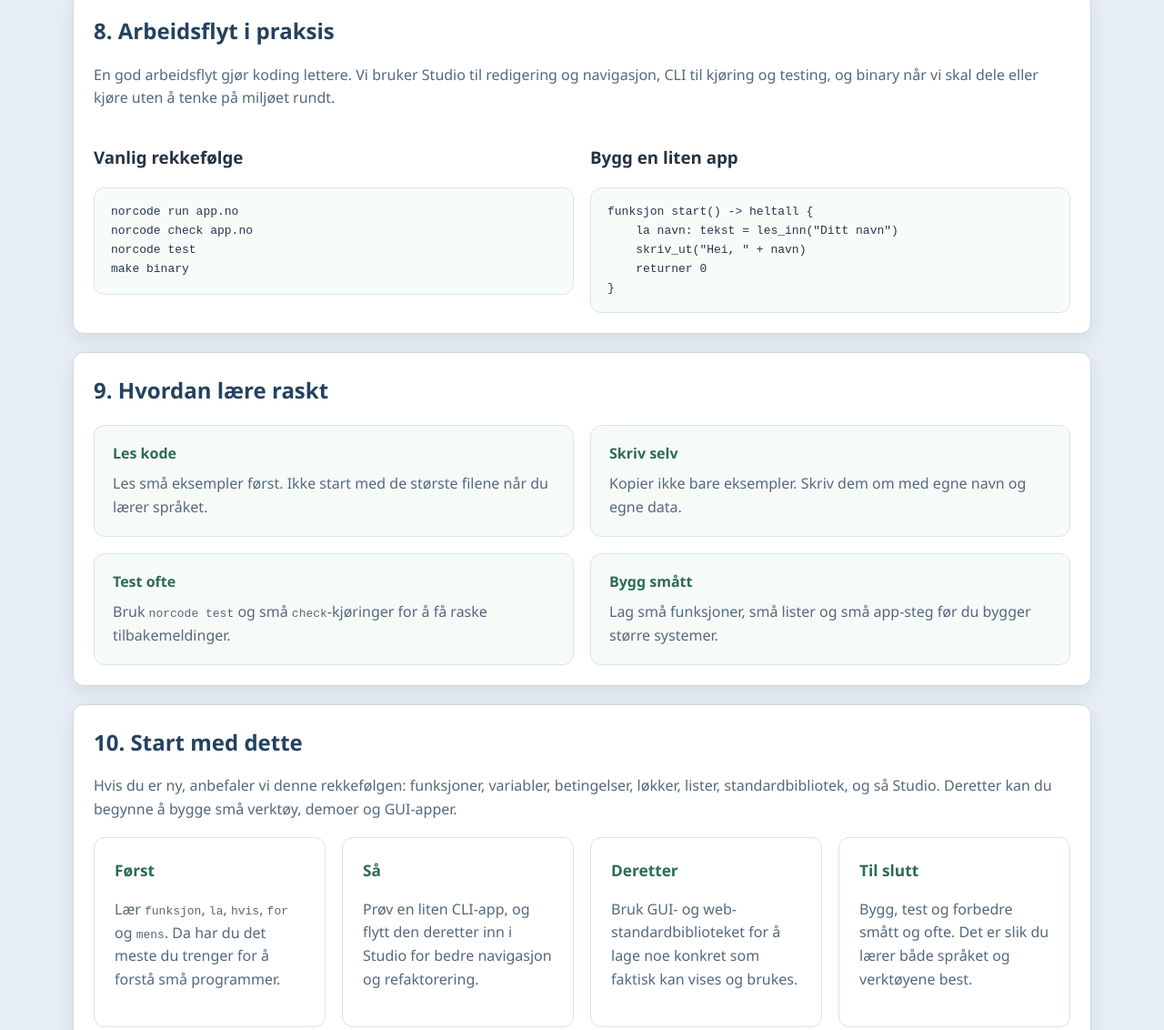
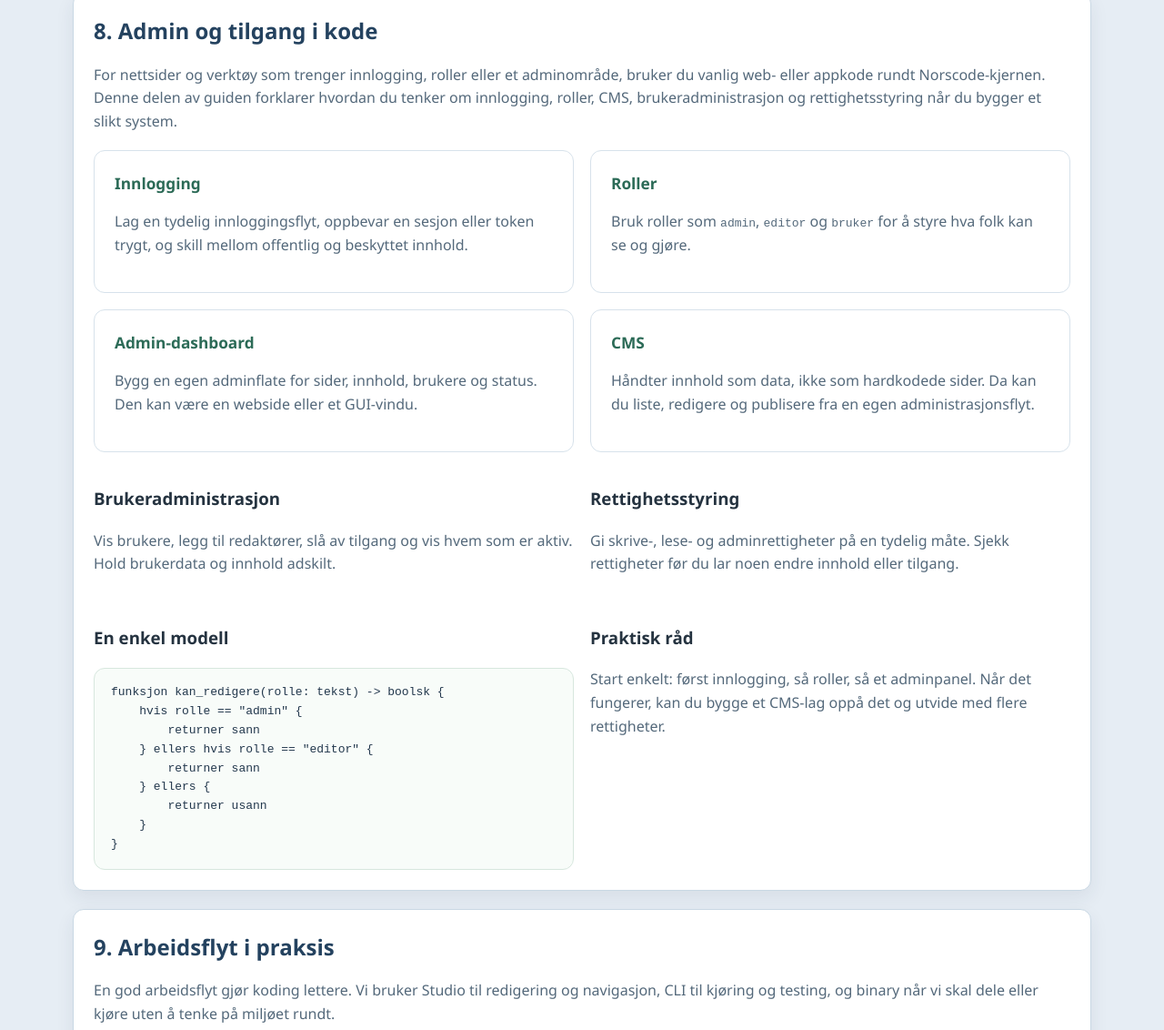
Before and after one commit to rfwwp8k542-maker/Norscode-language, a plain HTML site: page docs/support.html in a window 1280 px wide. Shown: the part 4140-5272 px from the top of the page at 91% size. Drawn offline with Linux system fonts and the light colour scheme.

Commit message:
update website support content

```diff
--- a/docs/support.html
+++ b/docs/support.html
@@ -214,8 +214,47 @@ funksjon start() -> heltall {
       </div>
     </section>
 
+    <section class='panel section' id='admin-kode'>
+      <h2>8. Admin og tilgang i kode</h2>
+      <p>For nettsider og verktøy som trenger innlogging, roller eller et adminområde, bruker du vanlig web- eller appkode rundt Norscode-kjernen. Denne delen av guiden forklarer hvordan du tenker om innlogging, roller, CMS, brukeradministrasjon og rettighetsstyring når du bygger et slikt system.</p>
+      <div class='grid-2'>
+        <article class='card'><h3>Innlogging</h3><p>Lag en tydelig innloggingsflyt, oppbevar en sesjon eller token trygt, og skill mellom offentlig og beskyttet innhold.</p></article>
+        <article class='card'><h3>Roller</h3><p>Bruk roller som <code>admin</code>, <code>editor</code> og <code>bruker</code> for å styre hva folk kan se og gjøre.</p></article>
+        <article class='card'><h3>Admin-dashboard</h3><p>Bygg en egen adminflate for sider, innhold, brukere og status. Den kan være en webside eller et GUI-vindu.</p></article>
+        <article class='card'><h3>CMS</h3><p>Håndter innhold som data, ikke som hardkodede sider. Da kan du liste, redigere og publisere fra en egen administrasjonsflyt.</p></article>
+      </div>
+      <div class='grid-2' style='margin-top: 18px;'>
+        <div>
+          <h3>Brukeradministrasjon</h3>
+          <p>Vis brukere, legg til redaktører, slå av tilgang og vis hvem som er aktiv. Hold brukerdata og innhold adskilt.</p>
+        </div>
+        <div>
+          <h3>Rettighetsstyring</h3>
+          <p>Gi skrive-, lese- og adminrettigheter på en tydelig måte. Sjekk rettigheter før du lar noen endre innhold eller tilgang.</p>
+        </div>
+      </div>
+      <div class='grid-2' style='margin-top: 18px;'>
+        <div>
+          <h3>En enkel modell</h3>
+          <pre class='code'><code>funksjon kan_redigere(rolle: tekst) -> boolsk {
+    hvis rolle == &quot;admin&quot; {
+        returner sann
+    } ellers hvis rolle == &quot;editor&quot; {
+        returner sann
+    } ellers {
+        returner usann
+    }
+}</code></pre>
+        </div>
+        <div>
+          <h3>Praktisk råd</h3>
+          <p>Start enkelt: først innlogging, så roller, så et adminpanel. Når det fungerer, kan du bygge et CMS-lag oppå det og utvide med flere rettigheter.</p>
+        </div>
+      </div>
+    </section>
+
     <section class='panel section' id='arbeidsflyt'>
-      <h2>8. Arbeidsflyt i praksis</h2>
+      <h2>9. Arbeidsflyt i praksis</h2>
       <p>En god arbeidsflyt gjør koding lettere. Vi bruker Studio til redigering og navigasjon, CLI til kjøring og testing, og binary når vi skal dele eller kjøre uten å tenke på miljøet rundt.</p>
       <div class='grid-2'>
         <div>
@@ -237,7 +276,7 @@ make binary</code></pre>
     </section>
 
     <section class='panel section'>
-      <h2>9. Hvordan lære raskt</h2>
+      <h2>10. Hvordan lære raskt</h2>
       <div class='grid-2'>
         <div class='notice'><strong>Les kode</strong><span>Les små eksempler først. Ikke start med de største filene når du lærer språket.</span></div>
         <div class='notice'><strong>Skriv selv</strong><span>Kopier ikke bare eksempler. Skriv dem om med egne navn og egne data.</span></div>
@@ -247,7 +286,7 @@ make binary</code></pre>
     </section>
 
     <section class='panel section'>
-      <h2>10. Start med dette</h2>
+      <h2>11. Start med dette</h2>
       <p>Hvis du er ny, anbefaler vi denne rekkefølgen: funksjoner, variabler, betingelser, løkker, lister, standardbibliotek, og så Studio. Deretter kan du begynne å bygge små verktøy, demoer og GUI-apper.</p>
       <div class='grid-4'>
         <article class='card'><h3>Først</h3><p>Lær <code>funksjon</code>, <code>la</code>, <code>hvis</code>, <code>for</code> og <code>mens</code>. Da har du det meste du trenger for å forstå små programmer.</p></article>
```
Also changed, not shown: 1 other file.
